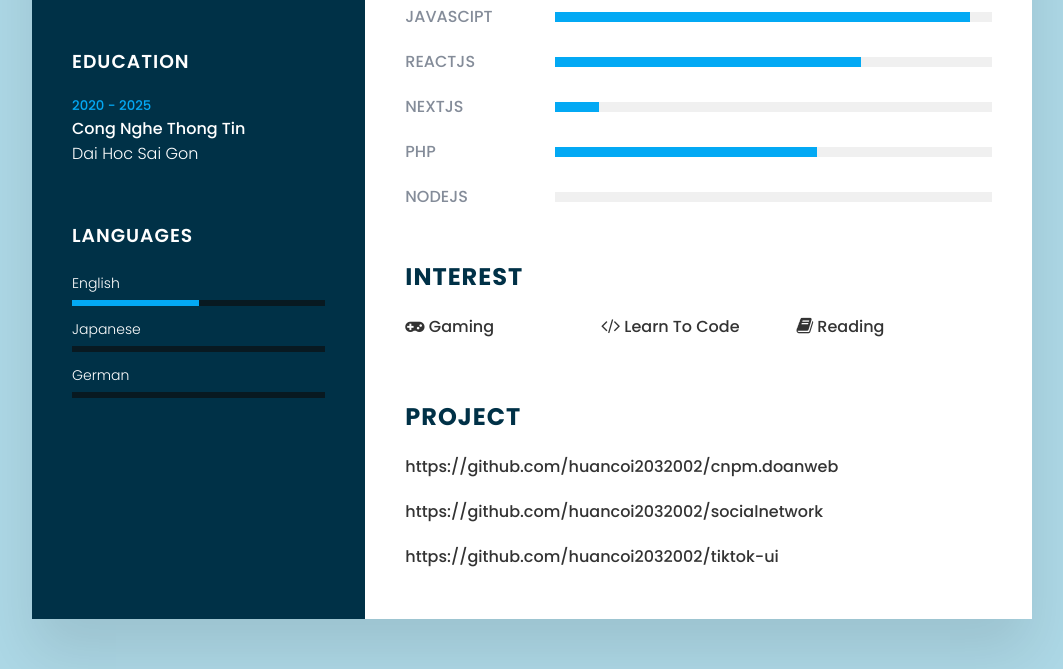
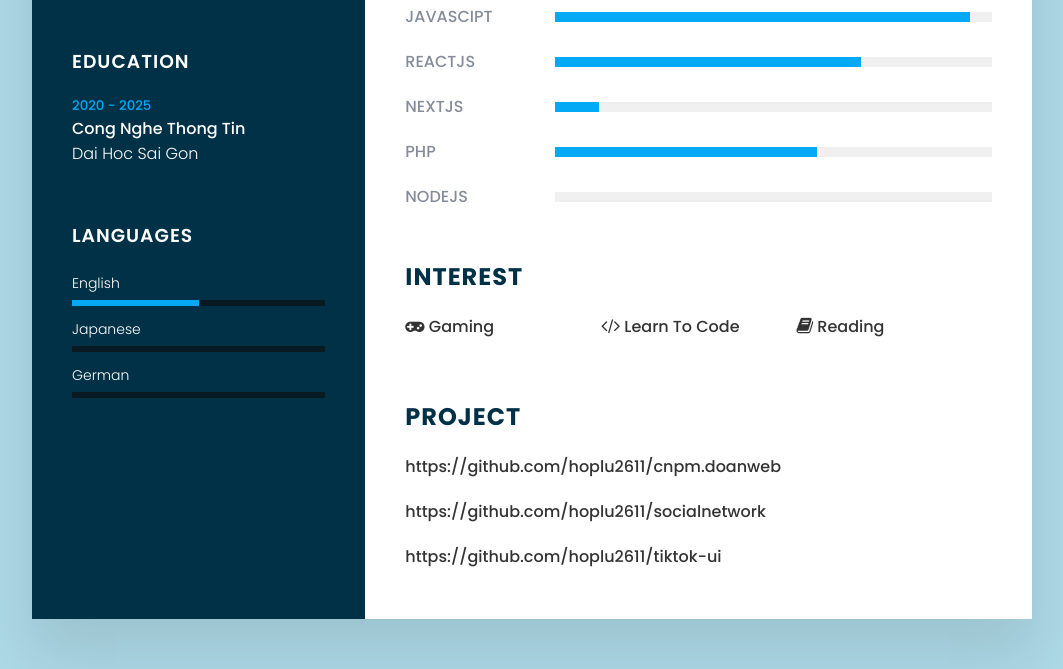
Before and after one commit to hoplu2611/hoplu2611.github.io, a plain HTML site: page index.html in a window 1280 px wide. Shown: the part 681-1350 px from the top of the page, without its empty margins (108-1171 px from the left). Drawn offline with Linux system fonts and the light colour scheme.

Commit message:
Update index.html

```diff
--- a/index.html
+++ b/index.html
@@ -163,9 +163,9 @@
             <div class="about project">
                 <h2 class="title2">Project</h2>
                 <ul>
-                    <li><a href="https://github.com/huancoi2032002/cnpm.doanweb">https://github.com/huancoi2032002/cnpm.doanweb</a></li>
-                    <li><a href="https://github.com/huancoi2032002/socialnetwork">https://github.com/huancoi2032002/socialnetwork</a></li>
-                    <li><a href="https://github.com/huancoi2032002/tiktok-ui">https://github.com/huancoi2032002/tiktok-ui</a></li>
+                    <li><a href="">https://github.com/hoplu2611/cnpm.doanweb</a></li>
+                    <li><a href="">https://github.com/hoplu2611/socialnetwork</a></li>
+                    <li><a href="">https://github.com/hoplu2611/tiktok-ui</a></li>
                 </ul>
             </div>
         </div>
```
